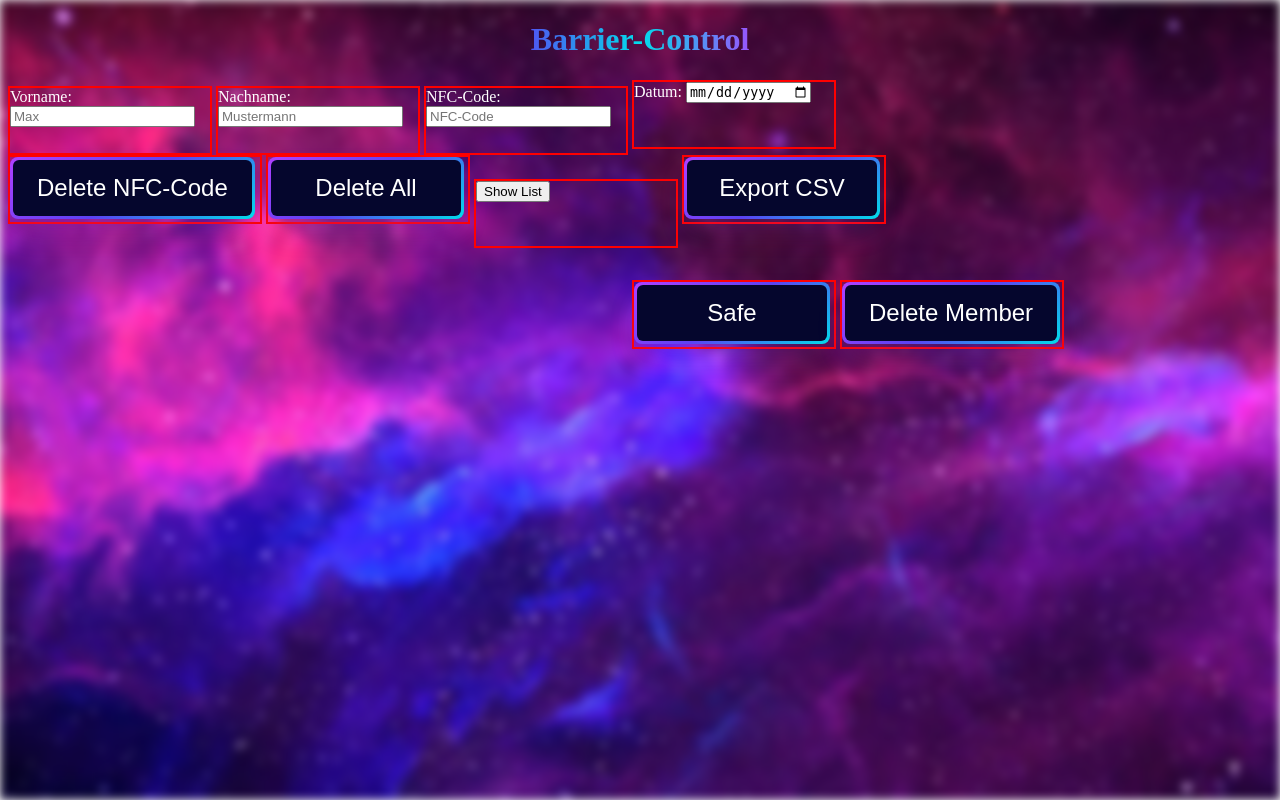
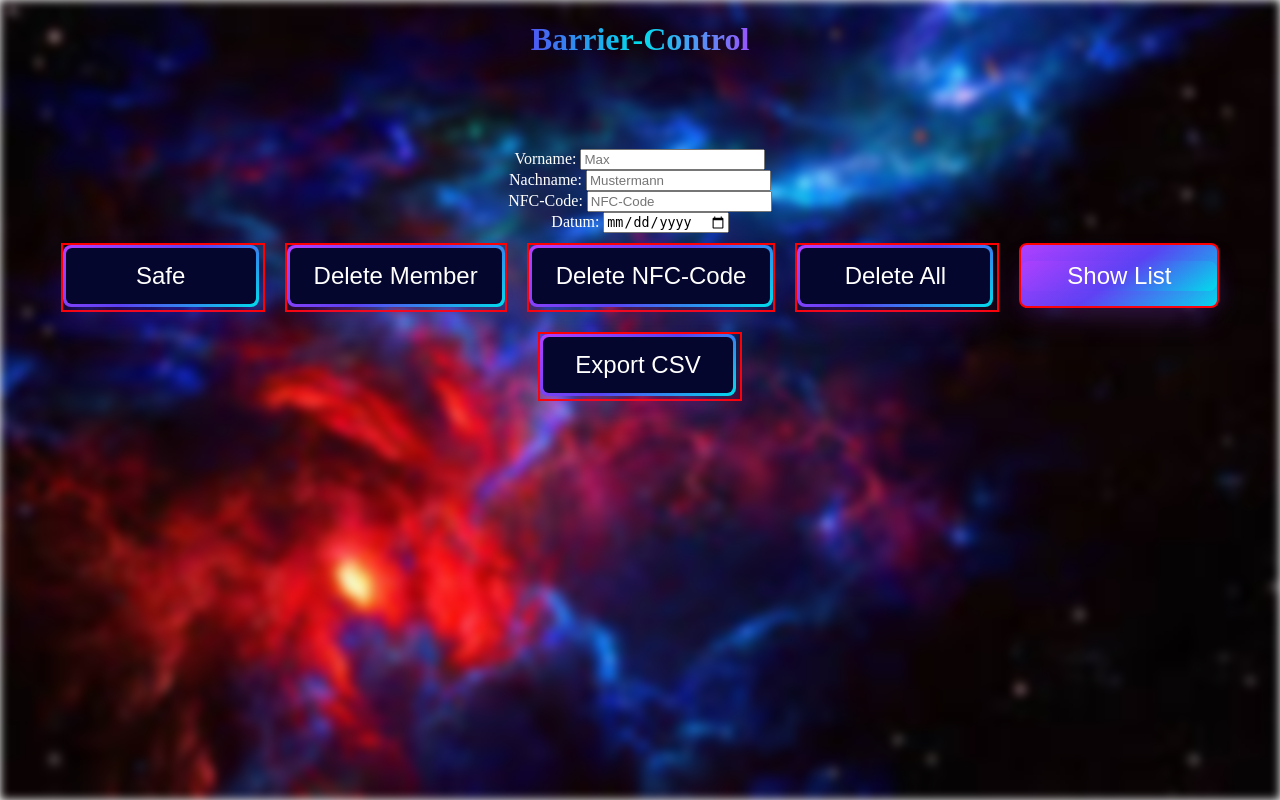
Before and after one commit to RobschCocovic/Barrier-Control, a PHP site: page / in a window 1280 px wide. Run offline with PHP 8.4, Linux system fonts and the light colour scheme.

Commit message:
changes in apperance

```diff
--- a/index.html
+++ b/index.html
@@ -6,9 +6,12 @@
 
 </head>
 <body>
-  <div class="container1"></div>
   <h1>Barrier-Control</h1>
-    <!--• Kunden werden uber eine Kundennummer identifiziert ¨
+  <div class="container3"></div>
+    <!--•
+      Aufgabenstellung
+
+   Kunden werden uber eine Kundennummer identifiziert ¨
 • Kunden haben einen Vorname und einen Nachnamen
 • NFC-User weden uber Loxone zur Verf ¨ ugung gestellt, gehen Sie daher vorerst von einer fertigen Liste an ¨
 Usern aus
@@ -26,11 +29,11 @@ m¨oglichst einfach auf ein anderes Backend umgestellt werden kann.
 
 
 
+ <div class="container4">
   <div id="divVName">
     <form id="createVName">
       <label for="vnameInput">Vorname:</label>
       <input type="text" id="vnameInput" name="vname" placeholder="Max " required>
-
     </form>
   </div>
 
@@ -38,7 +41,6 @@ m¨oglichst einfach auf ein anderes Backend umgestellt werden kann.
     <form id="createNName">
       <label for="nnameInput">Nachname:</label>
       <input type="text" id="nnameInput" name="nname" placeholder="Mustermann" required>
-
     </form>
   </div>
 
@@ -46,7 +48,6 @@ m¨oglichst einfach auf ein anderes Backend umgestellt werden kann.
     <form id="createNfC-Code">
       <label for="nfcInput">NFC-Code:</label>
       <input type="text" id="nfcInput" name="nfcCode" placeholder="NFC-Code" required>
-
     </form>
   </div>
 
@@ -54,10 +55,10 @@ m¨oglichst einfach auf ein anderes Backend umgestellt werden kann.
     <form id="createDate">
       <label for="dateInput">Datum:</label>
       <input type="date" id="dateInput" name="date" required>
-
     </form>
   </div>
 
+  <div class="container2">
     <div id="safeConfig">
       <button class="button" role="button" onclick="insertMember()"><span class="text">Safe</span></button>
     </div>
@@ -74,29 +75,17 @@ m¨oglichst einfach auf ein anderes Backend umgestellt werden kann.
       <button class="button" role="button" onclick="deleteAll()"><span class="text">Delete All </span></button>
     </div>
 
-<?php
-  if(isset($_POST['showList'])){
-    echo "asddasd";
-    showList($conn);
-}
-?>
-
-<div id="divShowList">
-  <form method="post" >
-    <input type="submit" name="showList" value="Show List">
+    <div id="divShowList" class="button">
+      <form method="post">
+        <input class="button" type="submit" name="showList" value="Show List" >
       </form>
-
     </div>
 
     <div id="divExportCSV">
       <button class="button" role="button" onclick="exportCSV()"><span class="text">Export CSV </span></button>
     </div>
-
-
-
-  <script>
-
-  </script>
+  </div>
+</div>
 
 </body>
 </html>
--- a/style.css
+++ b/style.css
@@ -6,7 +6,7 @@ a {
   -webkit-text-fill-color: transparent;
 }
 
-.container {
+.container3 {
   position: fixed;
   top: 0;
   left: 0;
@@ -105,7 +105,7 @@ h2, h3, h4 {
 label{
   color: white;
 }
-#divVName {
+/*#divVName {
   position: relative;
   top: auto;
   left: auto;
@@ -208,7 +208,24 @@ label{
   width: 200px;
   height: 65px;
   margin: auto;
+}*/
+.container4 {
+  display: flex;
+  justify-content: center;
+  align-items: center;
+  height: 50vh;
+  flex-direction: column;
+}
 
+.container2 {
+  display: flex;
+  flex-wrap: wrap;
+  justify-content: center;
+}
 
-
+.container2 > div {
+  flex: 0 0 200px;
+  height: 65px;
+  margin: 10px;
+  border: 2px solid red;
 }
```
Lines whose indentation alone changed are shown as unchanged.
